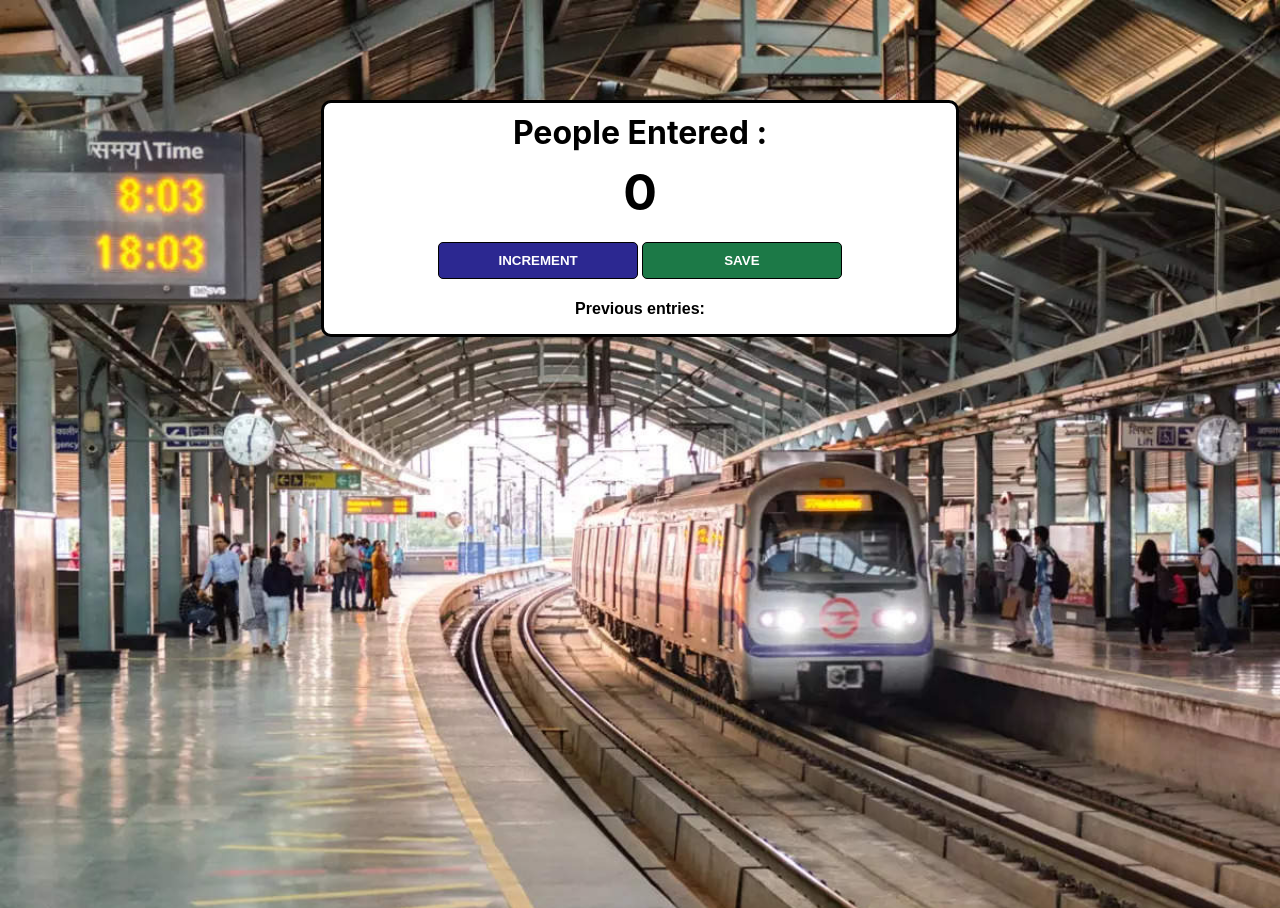
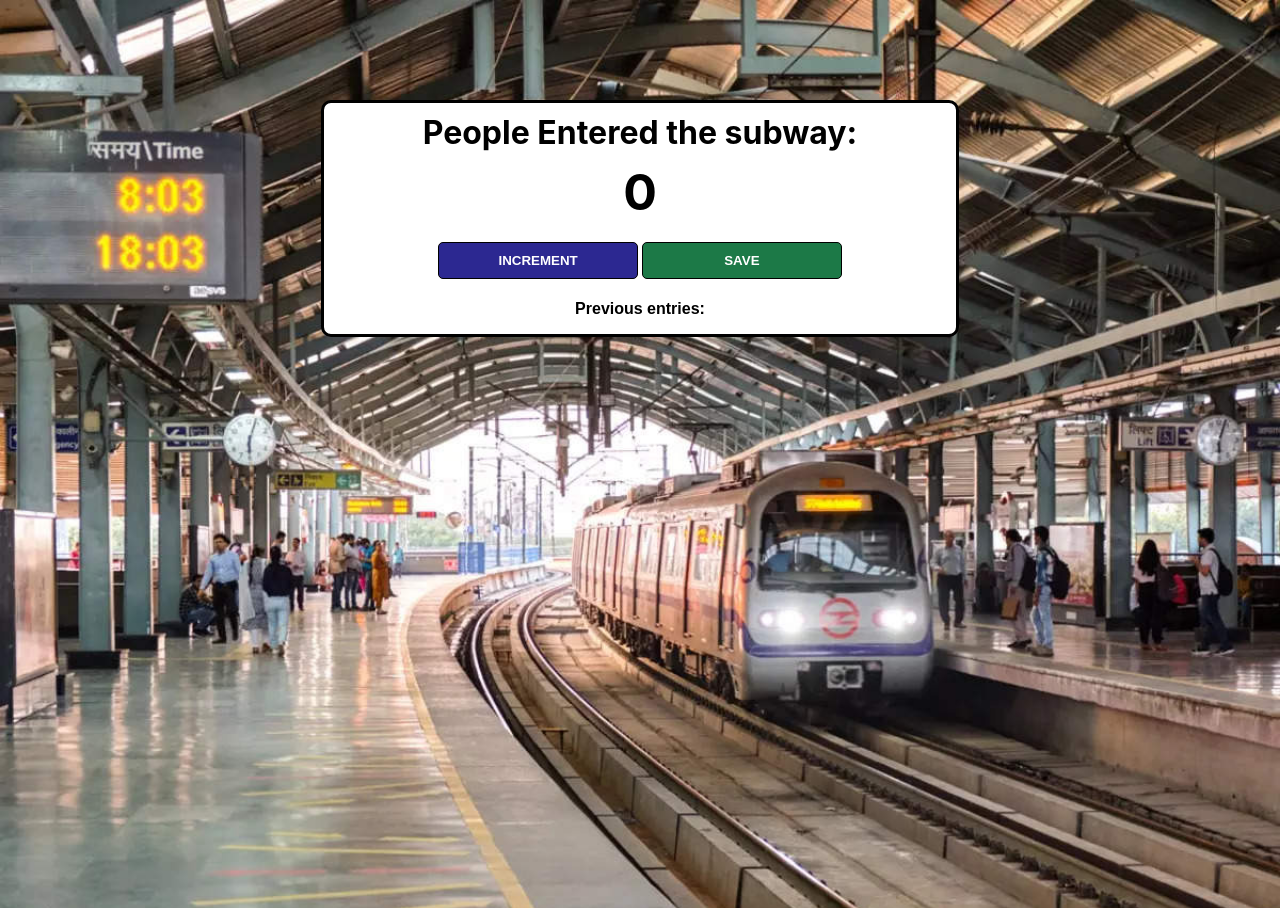
Before and after one commit to rahul3am/passenger-counter, a plain HTML site: page index.html in a window 1280 px wide. Drawn offline with Linux system fonts and the light colour scheme.

Commit message:
commit example

```diff
--- a/index.html
+++ b/index.html
@@ -4,7 +4,7 @@
   </head>
   <body>
     <div class="container">
-      <h1>People Entered :</h1>
+      <h1>People Entered the subway:</h1>
       <h2 id="count-el">0</h2>
       <button id="increment-btn" onclick="increment()">INCREMENT</button>
       <button id="save-btn" onclick="save()">SAVE</button>
```
